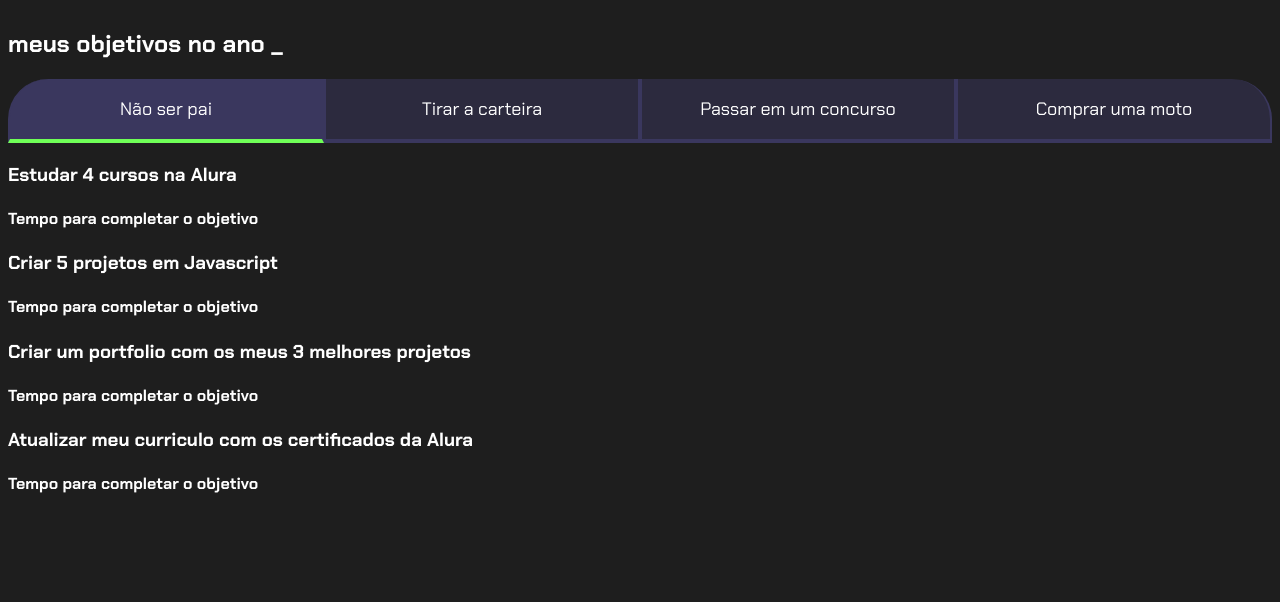
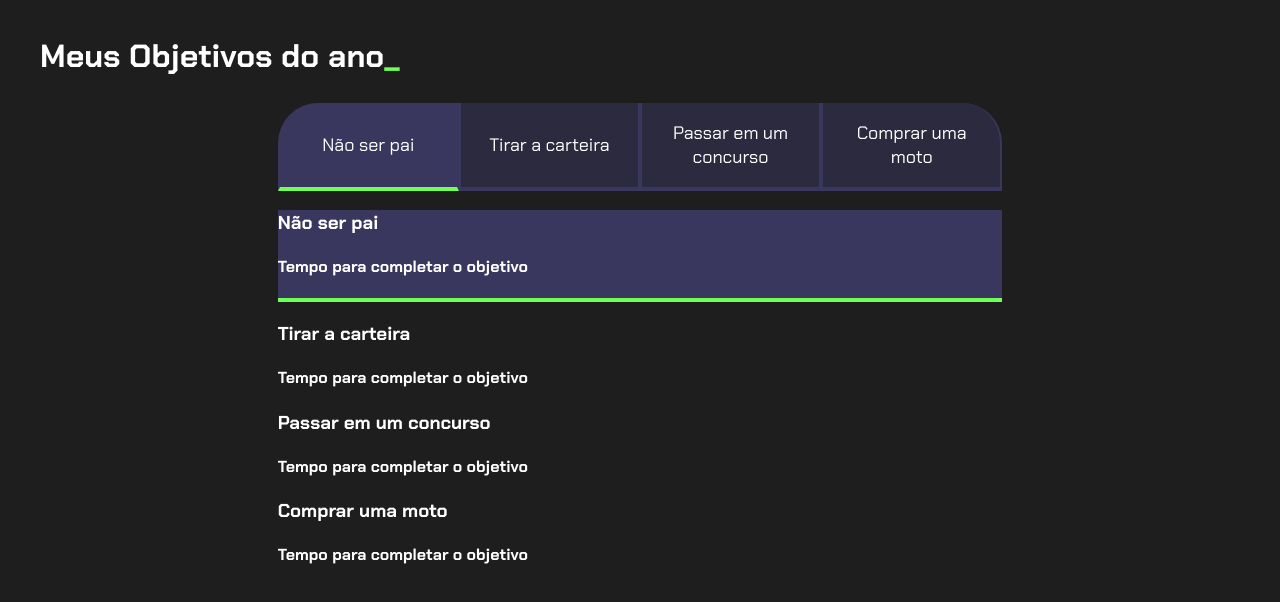
Before and after one commit to Vinizaun/Projeto-de-vida1, a plain HTML site: page index.html in a window 1280 px wide. Drawn offline with Linux system fonts and the light colour scheme.

Commit message:
Update index.html

```diff
--- a/index.html
+++ b/index.html
@@ -3,41 +3,44 @@
 
 <head>
     <meta charset="UTF-8">
-    <meta http-equiv="X-UA-Compatible" content="IE=edge">
     <meta name="viewport" content="width=device-width, initial-scale=1.0">
     <link rel="stylesheet" href="style.css">
-    <title>Document</title>
+    <title>Projeto de Vida</title>
 </head>
 
 <body>
-    <section class="conteudo-principal"></section>
-    <h2 class="titulo principal>">meus objetivos no ano <span>_</span></h2>
+    <section class="conteudo-principal">
+        <h2 class="titulo-principal">Meus Objetivos do ano<span>_</span></h2>
+        <div class="conteudo">
             <div class="botoes">
                 <button class="botao ativo">Não ser pai</button>
                 <button class="botao">Tirar a carteira</button>
                 <button class="botao">Passar em um concurso</button>
                 <button class="botao">Comprar uma moto</button>
             </div>
-</body>
-
             <div class="abas-textos">
-    <div class="aba-conteudo">
-        <h3 class="aba-conteudo-titulo-principal">Estudar 4 cursos na Alura</h3>
+                <div class="aba-conteudo ativo">
+                    <h3 class="aba-conteudo-titulo-principal">Não ser pai</h3>
                     <h4 class="aba-conteudo-titulo-secundario">Tempo para completar o objetivo</h4>
                 </div>
                 <div class="aba-conteudo">
-        <h3 class="aba-conteudo-titulo-principal">Criar 5 projetos em Javascript</h3>
+                    <h3 class="aba-conteudo-titulo-principal">Tirar a carteira</h3>
                     <h4 class="aba-conteudo-titulo-secundario">Tempo para completar o objetivo</h4>
                 </div>
                 <div class="aba-conteudo">
-        <h3 class="aba-conteudo-titulo-principal">Criar um portfolio com os meus 3 melhores projetos</h3>
+                    <h3 class="aba-conteudo-titulo-principal">Passar em um concurso</h3>
                     <h4 class="aba-conteudo-titulo-secundario">Tempo para completar o objetivo</h4>
                 </div>
                 <div class="aba-conteudo">
-        <h3 class="aba-conteudo-titulo-principal">Atualizar meu curriculo com os certificados da Alura</h3>
+                    <h3 class="aba-conteudo-titulo-principal">Comprar uma moto</h3>
                     <h4 class="aba-conteudo-titulo-secundario">Tempo para completar o objetivo</h4>
                 </div>
+
             </div>
+        </div>
+    </section>
 
     <script src="main.js"></script>
+</body>
+
 </html>
```
Lines whose indentation alone changed are shown as unchanged.
